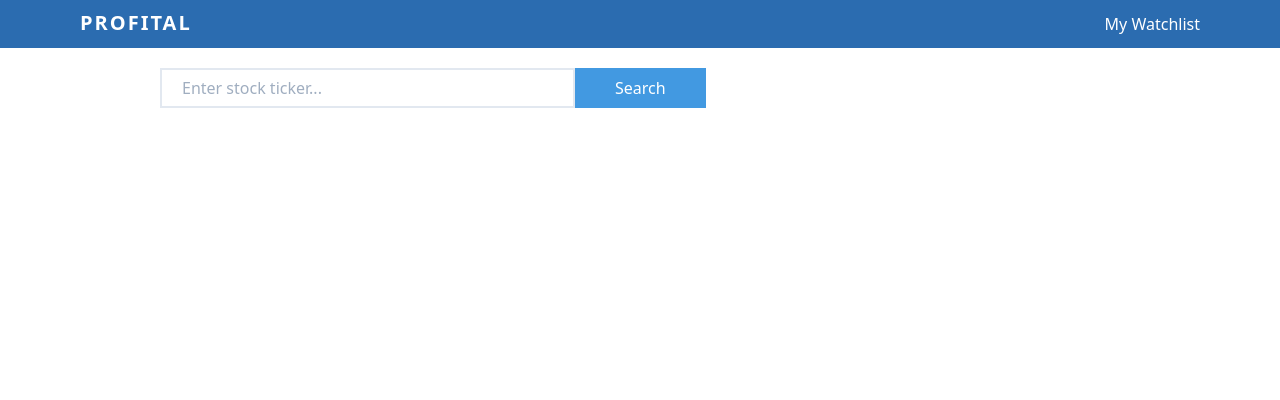
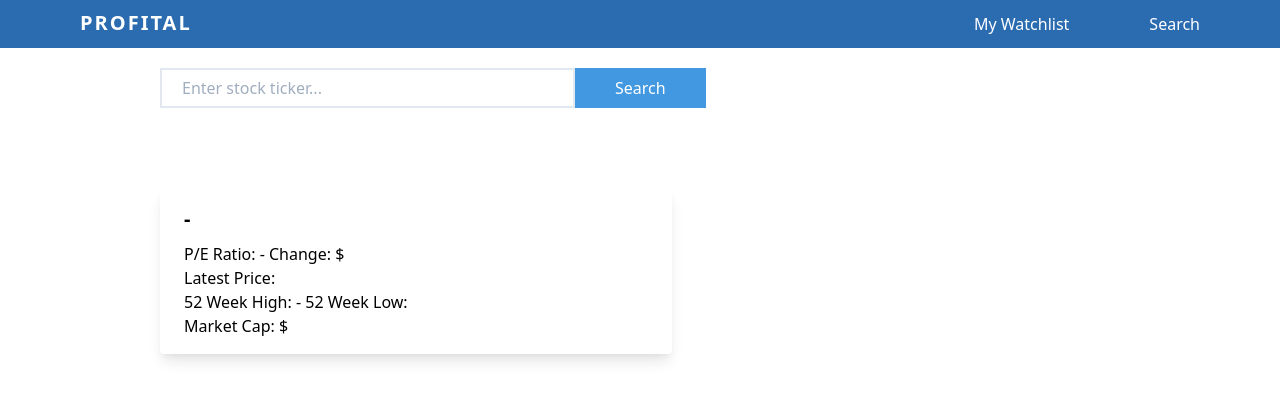
Before and after one commit to tarricsookdeo/profital, a React (Create React App) app in the folder profital-react/: page /search in a window 1280 px wide. Shown: the top 400 px of the page. Built offline with nearby package versions, Linux system fonts and the light colour scheme.

Commit message:
Will begin structuring search component.

```diff
--- a/profital-react/src/App.js
+++ b/profital-react/src/App.js
@@ -1,6 +1,7 @@
 import React from 'react';
 import Navbar from './components/layout/Navbar';
 import Watchlist from './views/Watchlist';
+import SearchResult from './views/SearchResult';
 import Search from './components/SearchForm';
 import { BrowserRouter as Router, Switch, Route } from 'react-router-dom';
 
@@ -12,6 +13,7 @@ function App() {
         <Search />
         <Switch>
           <Route path='/' exact component={Watchlist} />
+          <Route path='/search' exact component={SearchResult} />
         </Switch>
       </div>
     </Router>
--- a/profital-react/src/components/layout/Navbar.js
+++ b/profital-react/src/components/layout/Navbar.js
@@ -14,6 +14,12 @@ const Navbar = () => {
         >
           My Watchlist
         </Link>
+        <Link
+          to='/search'
+          className='text-white mt-3 mr-20 hover:text-purple-500'
+        >
+          Search
+        </Link>
       </div>
     </nav>
   );
--- /dev/null
+++ b/profital-react/src/views/SearchResult.js
@@ -0,0 +1,34 @@
+import React, { Component } from 'react';
+import { connect } from 'react-redux';
+
+class SearchResult extends Component {
+  render() {
+    return (
+      <div className='max-w-lg rounded overflow-hidden shadow-lg ml-40 mt-20'>
+        <div className='px-6 py-4'>
+          <div className='font-bold text-xl mb-2'>
+            {this.props.result.symbol} - {this.props.result.companyName}
+          </div>
+          <h3>
+            P/E Ratio: {this.props.result.peRatio} - Change: $
+            {this.props.result.change}
+          </h3>
+          <h3>Latest Price: {this.props.result.latestPrice}</h3>
+          <h3>
+            52 Week High: {this.props.result.week52High} - 52 Week Low:{' '}
+            {this.props.result.week52Low}
+          </h3>
+          <h3>Market Cap: ${this.props.result.marketCap}</h3>
+        </div>
+      </div>
+    );
+  }
+}
+
+const mapStateToProps = state => {
+  return {
+    result: state.search.result
+  };
+};
+
+export default connect(mapStateToProps)(SearchResult);
```
Also changed, not shown: 1 other file (tests, documents, lock files or other folders).
